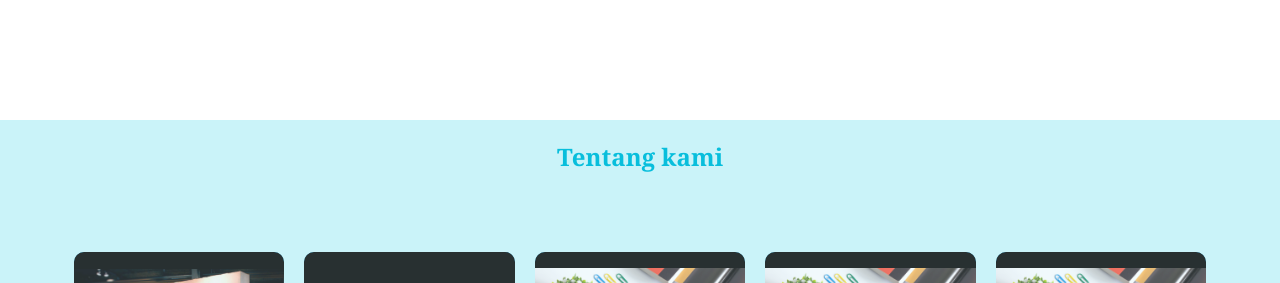
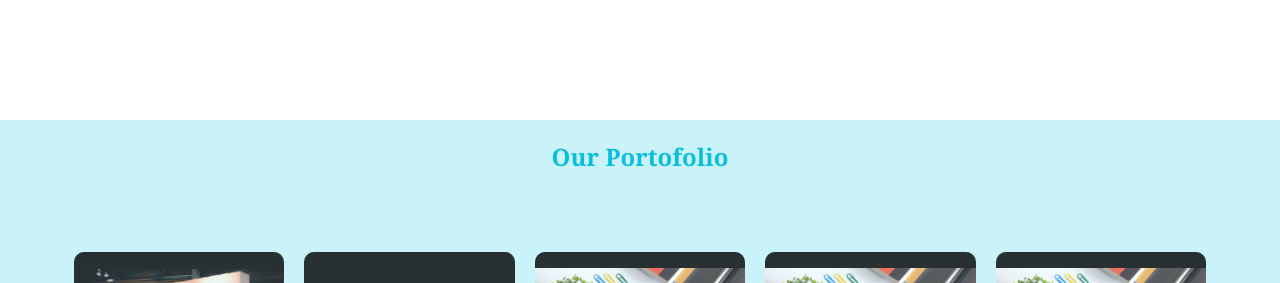
Before and after one commit to progate-j17/j17, a plain HTML site: page index.html in a window 1280 px wide. Shown: the part 1440-1723 px from the top of the page. Drawn offline with Linux system fonts and the light colour scheme.

Commit message:
Update index.html

```diff
--- a/index.html
+++ b/index.html
@@ -83,7 +83,7 @@
  <section class="profile">
 
         <div class="container">
-            <h1>Tentang kami</h1>
+            <h1>Our Portofolio</h1>
 
 
             <div class="content-mid">
```
